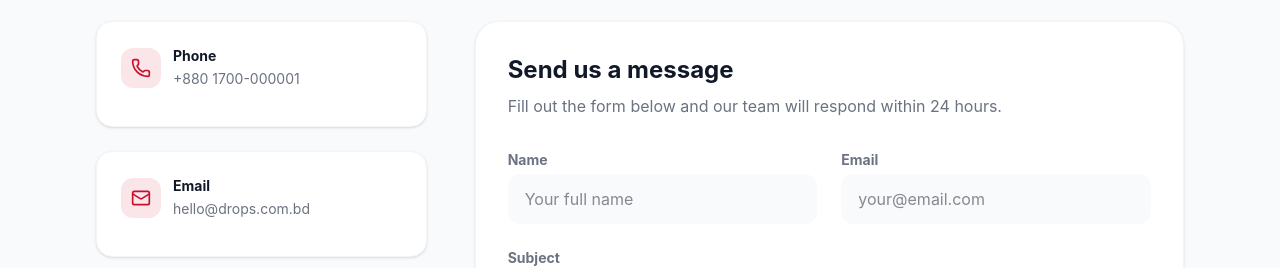
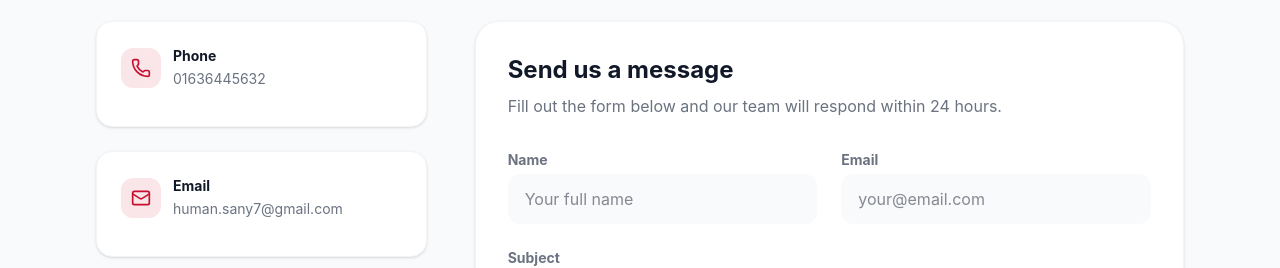
Before and after one commit to ArafatSany7/Drops, a React (Vite) app: page /contact in a window 1280 px wide. Shown: the part 398-666 px from the top of the page. Built offline with nearby package versions, Linux system fonts and the light colour scheme.

Commit message:
fix: update contact information across static pages

```diff
--- a/src/pages/Contact.tsx
+++ b/src/pages/Contact.tsx
@@ -55,7 +55,7 @@ export default function Contact() {
               </div>
               <div>
                 <h3 className="font-bold text-text-base text-sm">Phone</h3>
-                <a href="tel:+8801700000001" className="text-text-muted text-sm hover:text-primary transition-colors">+880 1700-000001</a>
+                <a href="tel:01636445632" className="text-text-muted text-sm hover:text-primary transition-colors">01636445632</a>
               </div>
             </div>
           </div>
@@ -67,7 +67,7 @@ export default function Contact() {
               </div>
               <div>
                 <h3 className="font-bold text-text-base text-sm">Email</h3>
-                <a href="mailto:hello@drops.com.bd" className="text-text-muted text-sm hover:text-primary transition-colors">hello@drops.com.bd</a>
+                <a href="mailto:human.sany7@gmail.com" className="text-text-muted text-sm hover:text-primary transition-colors">human.sany7@gmail.com</a>
               </div>
             </div>
           </div>
--- a/src/pages/Privacy.tsx
+++ b/src/pages/Privacy.tsx
@@ -58,8 +58,8 @@ export default function Privacy() {
           <h2 className="text-2xl font-bold text-text-base mb-4">7. Contact Us</h2>
           <p className="text-text-muted leading-relaxed">
             If you have any questions about this Privacy Policy, please contact us at{' '}
-            <a href="mailto:privacy@drops.com.bd" className="text-primary hover:underline">privacy@drops.com.bd</a>{' '}
-            or call us at <a href="tel:+8801700000001" className="text-primary hover:underline">+880 1700-000001</a>.
+            <a href="mailto:human.sany7@gmail.com" className="text-primary hover:underline">human.sany7@gmail.com</a>{' '}
+            or call us at <a href="tel:01636445632" className="text-primary hover:underline">01636445632</a>.
           </p>
         </div>
       </div>
--- a/src/pages/Terms.tsx
+++ b/src/pages/Terms.tsx
@@ -67,7 +67,7 @@ export default function Terms() {
           <h2 className="text-2xl font-bold text-text-base mb-4">8. Contact</h2>
           <p className="text-text-muted leading-relaxed">
             For questions about these Terms of Service, please contact us at{' '}
-            <a href="mailto:legal@drops.com.bd" className="text-primary hover:underline">legal@drops.com.bd</a>.
+            <a href="mailto:human.sany7@gmail.com" className="text-primary hover:underline">human.sany7@gmail.com</a>.
           </p>
         </div>
       </div>
```
